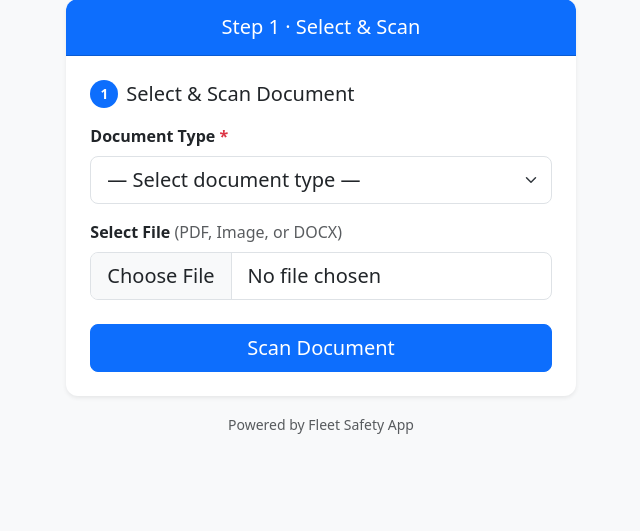
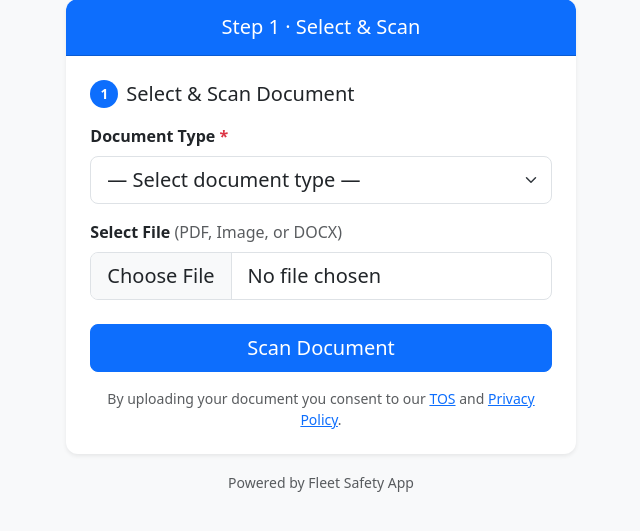
Before and after one commit to NickKalas/Fleet-Safety-App, a Flask app: template templates/upload.html in a window 1280 px wide. Shown: the part 106-637 px from the top of the page, without its empty margins (319-959 px from the left). Run offline with Flask 3, Linux system fonts and the light colour scheme; the template is opened without the code that fills it, so the values that code supplies are empty; some libraries are stand-ins or nearby versions.

Commit message:
Added TOS and Privacy Policy

```diff
--- a/templates/upload.html
+++ b/templates/upload.html
@@ -133,6 +133,18 @@
                                             <span id="scanBtnText">Scan Document</span>
                                         </button>
                                     </div>
+
+                                    <!--
+                                        Legal consent disclaimer — sits directly under the submit
+                                        button, inside the form, so it's visible before the user
+                                        clicks. Links open the public /tos and /privacy pages in a
+                                        new tab so the user doesn't lose their in-progress upload.
+                                    -->
+                                    <small class="text-muted d-block mt-3 text-center">
+                                        By uploading your document you consent to our
+                                        <a href="https://fleetsafety.pythonanywhere.com/tos" target="_blank" rel="noopener">TOS</a> and
+                                        <a href="https://fleetsafety.pythonanywhere.com/privacy" target="_blank" rel="noopener">Privacy Policy</a>.
+                                    </small>
                                 </form>
                             </div>
                         </div>
```
